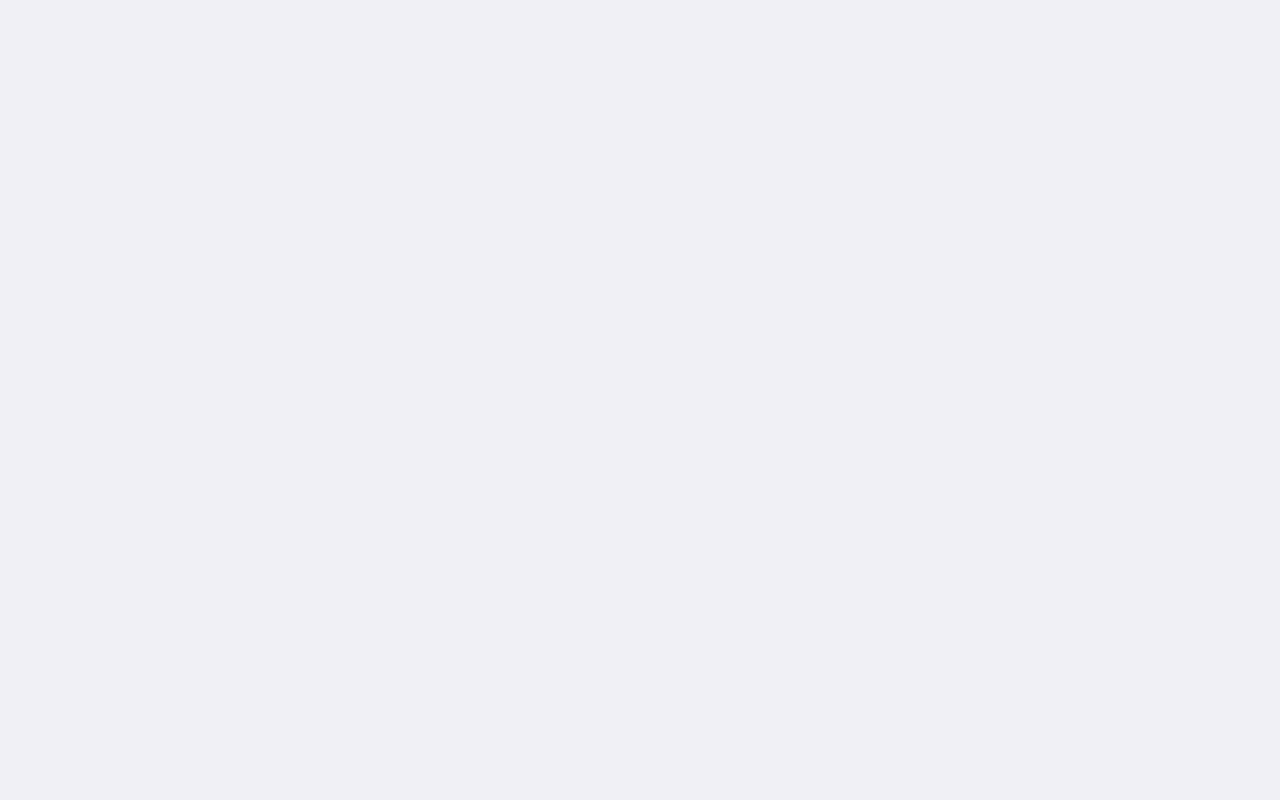
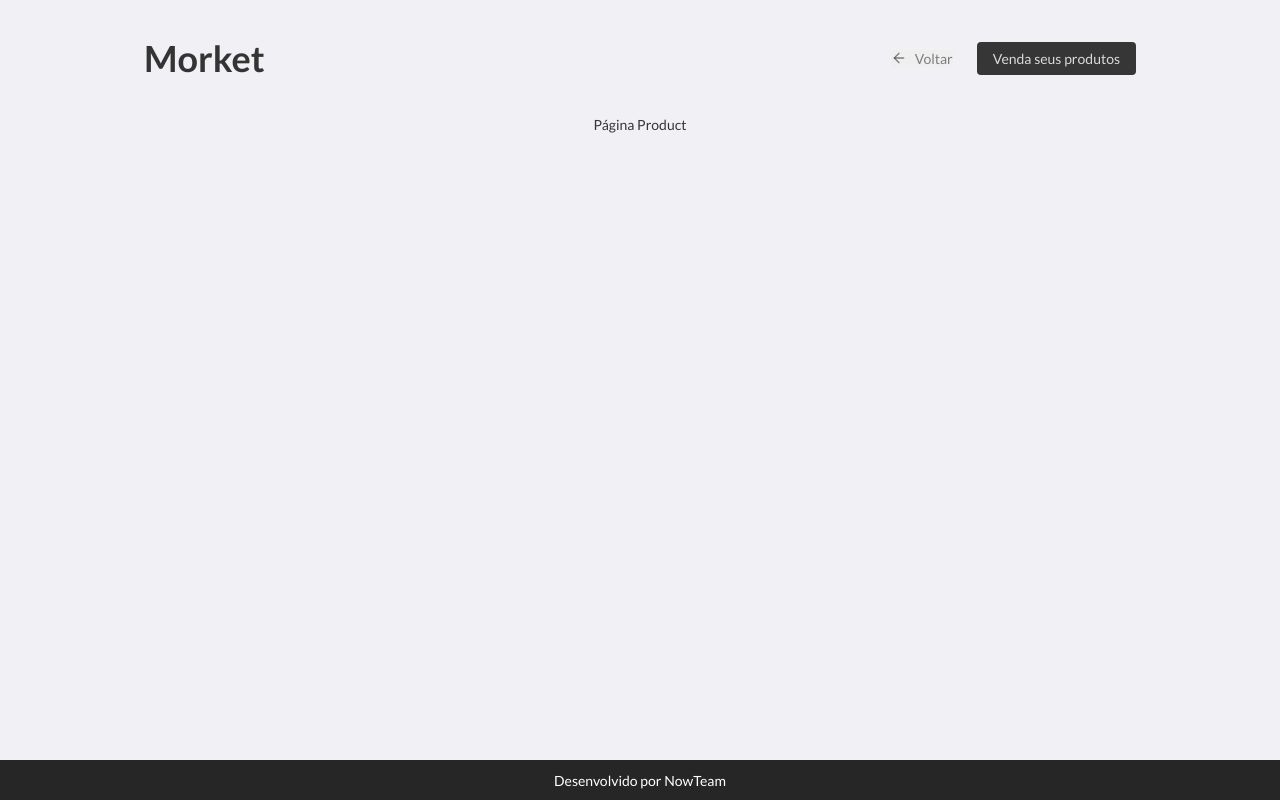
Before and after one commit to gustavojuneo/morket-web, a React (Create React App) app: page /products in a window 1280 px wide. Built offline with nearby package versions, Linux system fonts and the light colour scheme.

Commit message:
Created routes and pages files

```diff
--- a/src/GlobalStyle.jsx
+++ b/src/GlobalStyle.jsx
@@ -21,7 +21,7 @@ const GlobalStyle = createGlobalStyle`
   }
 
   input, button, textarea {
-    font: 400 18px Roboto, sans-serif;
+    font: 400 18px Lato, sans-serif;
   }
 
   button {
--- /dev/null
+++ b/src/components/Footer/index.jsx
@@ -0,0 +1,13 @@
+import React from 'react';
+
+import { Container } from './styles';
+
+const Footer = () => {
+  return (
+    <Container>
+      Desenvolvido por NowTeam
+    </Container>
+  );
+}
+
+export default Footer;
--- /dev/null
+++ b/src/components/Footer/styles.jsx
@@ -0,0 +1,12 @@
+import styled from 'styled-components';
+
+export const Container = styled.footer`
+  width: 100%;
+  height: 40px;
+  display: flex;
+  justify-content: center;
+  align-items: center;
+  background-color: #262626;
+  margin-top: auto;
+  color: #FFF;
+`;
--- /dev/null
+++ b/src/components/Header/index.jsx
@@ -0,0 +1,22 @@
+import React from 'react';
+import { FiArrowLeft } from 'react-icons/fi';
+import { useHistory } from 'react-router-dom';
+
+import { Container } from './styles';
+
+const Header = ({ children, goBack }) => {
+  const history = useHistory();
+
+  return (
+    <Container>
+      <a href="/" className="logo"><span>Morket</span></a>
+      <nav>
+        {goBack ? <button type="button" onClick={() => history.goBack()}><FiArrowLeft /> Voltar</button> : null}
+        {children ? children : null}
+      </nav>
+    </Container>
+  );
+
+}
+
+export default Header;
--- /dev/null
+++ b/src/components/Header/styles.jsx
@@ -0,0 +1,56 @@
+import styled from 'styled-components';
+
+export const Container = styled.header`
+  width: 100%;
+  max-width: 992px;
+  margin: 36px 0;
+  display: flex;
+  justify-content: space-between;
+  align-items: center;
+
+  .logo {
+    width: 30%;
+    font-size: 36px;
+    font-weight: 700;
+    color: #343434;
+  }
+
+  nav {
+    display: flex;
+    align-items: center;
+    justify-content: center;
+    button {
+      color: #34343499;
+      font-size: 14px;
+      display: flex;
+      align-items: center;
+      justify-content: center;
+      transition: .4s;
+      border: none;
+
+      &:hover {
+        color: #343434;
+      }
+
+      svg {
+        font-size: 16px;
+        margin-right: 8px;
+      }
+
+      & + a {
+        margin-left: 24px;
+      }
+    }
+    a.button {
+      background-color: #363636;
+      padding: 8px 16px;
+      color: #DADADA;
+      border-radius: 4px;
+      transition: .4s;
+
+      &:hover {
+        color: #FFF;
+      }
+    }
+  }
+`;
--- a/src/pages/Home/index.jsx
+++ b/src/pages/Home/index.jsx
@@ -1,8 +1,32 @@
 import React from 'react';
 
+import Header from '../../components/Header';
+import Footer from '../../components/Footer';
+
+import { HomeContainer, Main, Container } from './styles';
+
 const Home = () => {
+
   return (
-    <h1>Página Home</h1>
+    <HomeContainer>
+      <Header>
+        <a href="/products" class="button">Veja os produtos</a>
+      </Header>
+
+      <Main>
+        <Container>
+          <h1>Seu marketplace <br /> com uma melhor forma</h1>
+          <p>Compre e venda seus produtos rapidamente.</p>
+
+          <nav>
+            <a href="/products" class="link-button">Veja os produtos</a>
+            <a href="/new-product">Venda seus produtos</a>
+          </nav>
+        </Container>
+      </Main>
+
+      <Footer />
+    </HomeContainer>
   );
 }
 
--- a/src/pages/Home/styles.jsx
+++ b/src/pages/Home/styles.jsx
@@ -0,0 +1,74 @@
+import styled from 'styled-components';
+
+export const HomeContainer = styled.div`
+  width: 100%;
+  min-height: 100vh;
+  display: flex;
+  flex-direction: column;
+  justify-content: center;
+  align-items: center;
+`;
+
+export const Main = styled.main`
+  width: 100%;
+  height: calc(100vh - 40px - 116px);
+  display: flex;
+  align-items: center;
+  justify-content: center;
+`;
+
+export const Container = styled.div`
+  width: 100%;
+  max-width: 992px;
+  display: flex;
+  align-items: center;
+  justify-content: center;
+  flex-direction: column;
+
+  h1 {
+    font-size: 64px;
+    text-align: center;
+    color: #111;
+  }
+
+  p {
+    margin-top: 24px;
+    font-size: 24px;
+  }
+
+  nav {
+    display: flex;
+    align-items: center;
+    justify-content: center;
+    margin-top: 24px;
+
+    a {
+      color: #34343499;
+      font-size: 16px;
+      display: flex;
+      align-items: center;
+      justify-content: center;
+      transition: .4s;
+
+      & + a {
+        margin-left: 24px;
+      }
+
+      &:hover {
+        color: #343434;
+      }
+
+      &.link-button {
+        background-color: #363636;
+        padding: 8px 16px;
+        color: #DADADA;
+        border-radius: 4px;
+        transition: .4s;
+
+        &:hover {
+          color: #FFF;
+        }
+      }
+    }
+  }
+`;
--- /dev/null
+++ b/src/pages/NewProduct/index.jsx
@@ -0,0 +1,24 @@
+import React from 'react';
+
+import Header from '../../components/Header';
+import Footer from '../../components/Footer';
+
+import { NewProductContainer, Main, Container } from './styles';
+
+const NewProduct = () => {
+  return (
+    <NewProductContainer>
+      <Header goBack={true}>
+        <a href="/products" class="button">Veja os produtos</a>
+      </Header>
+
+      <Main>
+        Página NewProduct
+      </Main>
+
+      <Footer />
+    </NewProductContainer>
+  );
+}
+
+export default NewProduct;
--- /dev/null
+++ b/src/pages/NewProduct/styles.jsx
@@ -0,0 +1,16 @@
+import styled from 'styled-components';
+
+export const NewProductContainer = styled.div`
+  width: 100%;
+  min-height: 100vh;
+  display: flex;
+  flex-direction: column;
+  justify-content: center;
+  align-items: center;
+`;
+
+export const Main = styled.main`
+
+`;
+
+export const Container = styled.div``;
--- /dev/null
+++ b/src/pages/Products/index.jsx
@@ -0,0 +1,24 @@
+import React from 'react';
+
+import Header from '../../components/Header';
+import Footer from '../../components/Footer';
+
+import { ProductsContainer, Main, Container } from './styles';
+
+const Products = () => {
+  return (
+    <ProductsContainer>
+      <Header goBack={true}>
+        <a href="/new-product" class="button">Venda seus produtos</a>
+      </Header>
+
+      <Main>
+        Página Product
+      </Main>
+
+      <Footer />
+    </ProductsContainer>
+  );
+}
+
+export default Products;
--- /dev/null
+++ b/src/pages/Products/styles.jsx
@@ -0,0 +1,16 @@
+import styled from 'styled-components';
+
+export const ProductsContainer = styled.div`
+  width: 100%;
+  min-height: 100vh;
+  display: flex;
+  flex-direction: column;
+  justify-content: center;
+  align-items: center;
+`;
+
+export const Main = styled.main`
+
+`;
+export const Container = styled.div`
+`;
--- a/src/routes.jsx
+++ b/src/routes.jsx
@@ -2,11 +2,15 @@ import React from 'react';
 import { Route, BrowserRouter as Router } from 'react-router-dom';
 
 import Home from './pages/Home';
+import Products from './pages/Products';
+import NewProduct from './pages/NewProduct';
 
 const Routes = () => {
   return (
     <Router>
       <Route exact component={Home} path="/" />
+      <Route component={Products} path="/products" />
+      <Route component={NewProduct} path="/new-product" />
     </Router>
   );
 }
```
